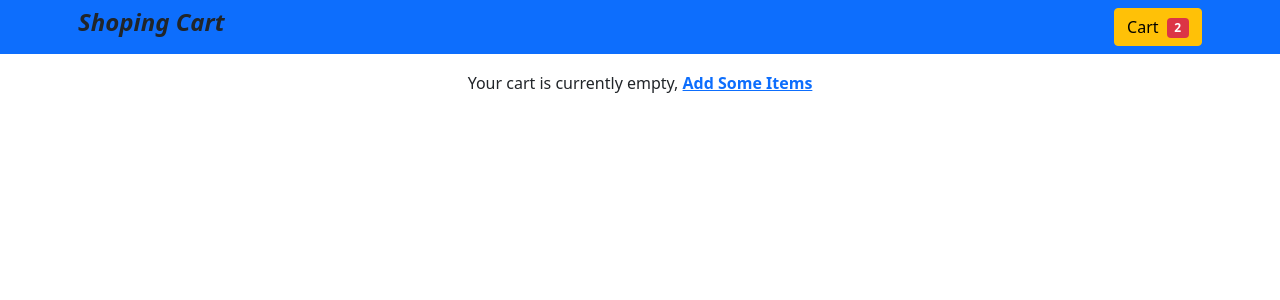
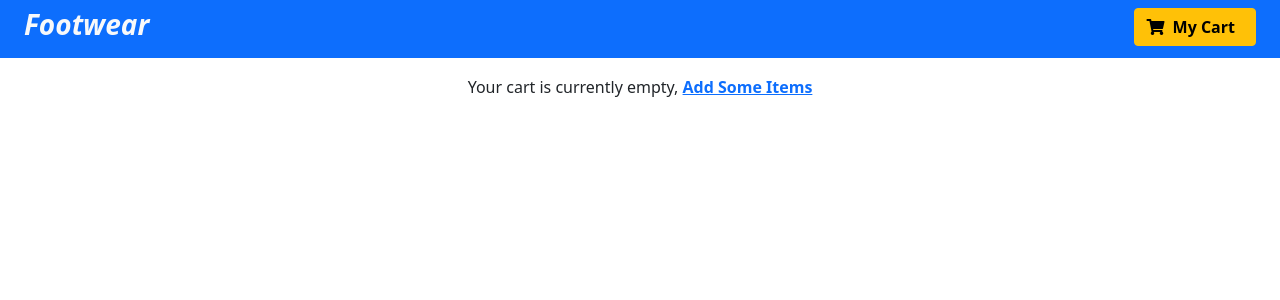
Before and after one commit to sundarbadagala/shoppingproject, a React (Create React App) app: page /cart in a window 1280 px wide. Shown: the top 300 px of the page. Built offline with nearby package versions, Linux system fonts and the light colour scheme; the HTML template or start-up script is replaced by a standard one.

Commit message:
add cart length to cart button in navbar

```diff
--- a/src/components/Navbar/Navbar.js
+++ b/src/components/Navbar/Navbar.js
@@ -1,31 +1,47 @@
-import React from 'react'
+import React, { useEffect, useState } from 'react'
+import {Link} from 'react-router-dom'
 import {Container, Row, Col, Button, Badge} from 'react-bootstrap'
-import {Link} from 'react-router-dom'
+import {connect} from 'react-redux'
 
-function Navbar() {
+function Navbar({cart}) {
+    const [cartCount, setCartCount]= useState(0)
+    useEffect(()=>{
+        let count=0
+        cart && cart.forEach(item => {
+            count = count + item.qty
+        })
+        setCartCount(count)
+    },[cart])
     return (
-        <div className='bg-primary'>
-        <Container className='p-2'>
+        <Container fluid className='bg-primary p-2'>
             <Row>
-                <Col className=''>
-                    <Link to='/' className='h4 font-weight-bold font-italic text-dark text-decoration-none'>
-                        Shoping Cart
-                    </Link>
+                <Col className='ml-3'>
+                    <h3>
+                        <Link  to='/' className='text-light text-decoration-none font-weight-bold font-italic'>
+                            Footwear
+                        </Link>
+                    </h3>
                 </Col>
-                <Col className='text-right'>
-                    <Link to='/cart'>
-                    <Button variant='warning'>
-                        Cart
-                        <Badge pill variant='danger' className='ml-2'>
-                            2
-                        </Badge>
+                <Col className='d-flex justify-content-end mr-3'>
+                <Link to='/cart'>
+                    <Button variant='warning'  className='font-weight-bold'>
+                        <i className="fas fa-shopping-cart"></i>
+                        <span className='m-2'>My Cart </span>
+                        {
+                            cartCount ?<Badge variant='danger'>{cartCount}</Badge> : null
+                        }
                     </Button>
-                    </Link>
+                </Link>
                 </Col>
             </Row>
         </Container>
-        </div>
     )
 }
 
-export default Navbar
+const mapStateToProps=(state)=>{
+    return{
+        cart : state.shop.cart
+    }
+}
+
+export default connect(mapStateToProps, null)(Navbar)
```
